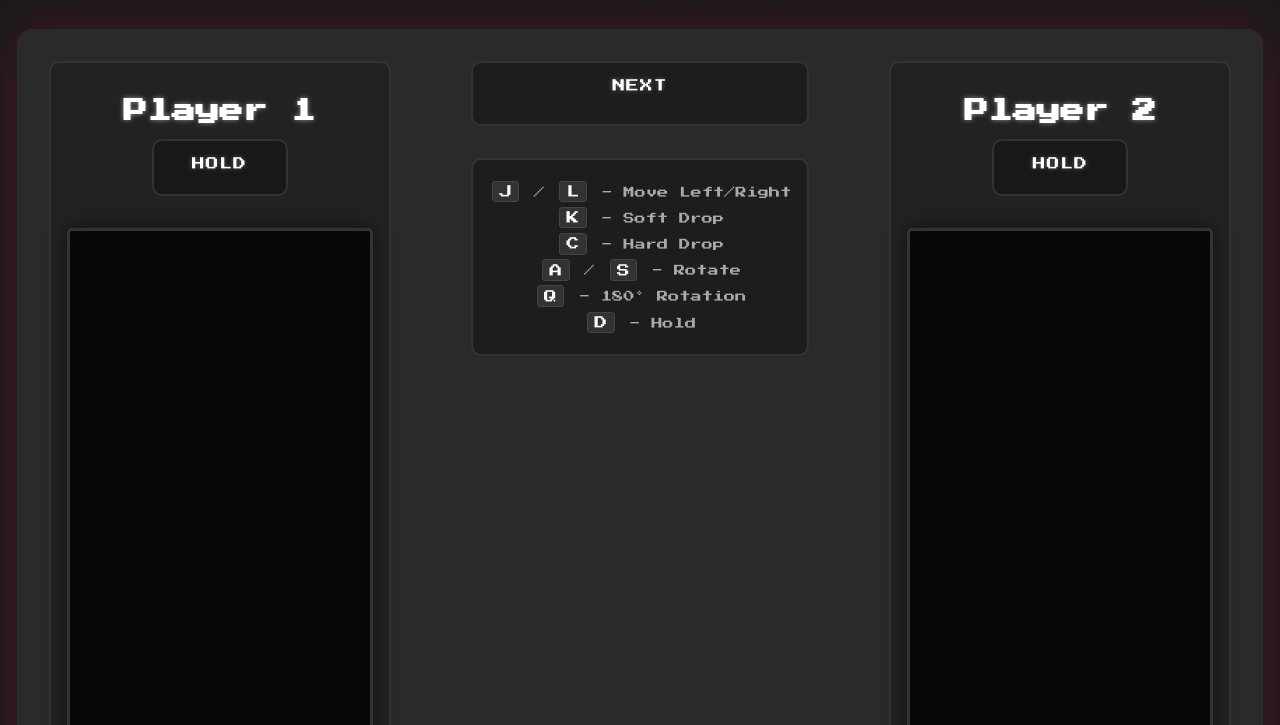
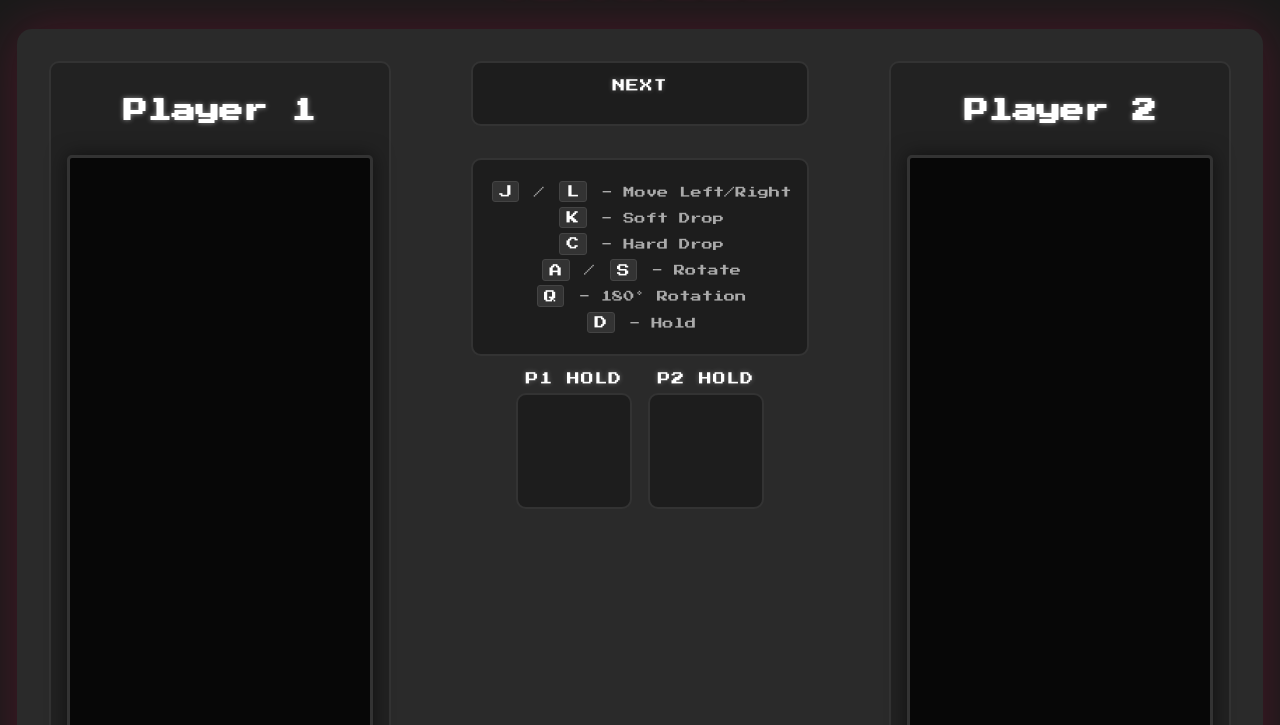
Before and after one commit to baldraven/tetrizz, a website with bundled scripts: page index.html in a window 1280 px wide. Shown: the part 75-800 px from the top of the page. Built offline with nearby package versions, Linux system fonts and the light colour scheme; files whose address does not match are found by name.

Commit message:
feat: changed layout of the holds so it's more compact

```diff
--- a/client/main.js
+++ b/client/main.js
@@ -42,8 +42,11 @@ class GameClient {
             canvas.width = 80;
             canvas.height = 80;
             canvas.classList.add('hold-piece');
-            holdSections[index].appendChild(canvas);
         });
+
+        // Append to correct sections
+        document.querySelector('.player1-hold').appendChild(this.holdCanvas);
+        document.querySelector('.player2-hold').appendChild(this.opponentHoldCanvas);
 
         this.holdCtx = this.holdCanvas.getContext('2d');
         this.opponentHoldCtx = this.opponentHoldCanvas.getContext('2d');
--- a/index.html
+++ b/index.html
@@ -10,9 +10,6 @@
     <div class="game-container">
         <div class="player-section">
             <h2>Player 1</h2>
-            <div class="hold-section">
-                <div class="hold-label">Hold</div>
-            </div>
             <canvas id="player1" width="300" height="600"></canvas>
             <div class="score">Score: <span id="score1">0</span></div>
         </div>
@@ -30,12 +27,19 @@
                     <li><span class="key">D</span> - Hold</li>
                 </ul>
             </div>
+            <div class="hold-container">
+                <div class="hold-wrapper">
+                    <div class="hold-label">P1 Hold</div>
+                    <div class="hold-section player1-hold"></div>
+                </div>
+                <div class="hold-wrapper">
+                    <div class="hold-label">P2 Hold</div>
+                    <div class="hold-section player2-hold"></div>
+                </div>
+            </div>
         </div>
         <div class="player-section">
             <h2>Player 2</h2>
-            <div class="hold-section">
-                <div class="hold-label">Hold</div>
-            </div>
             <canvas id="player2" width="300" height="600"></canvas>
             <div class="score">Score: <span id="score2">0</span></div>
         </div>
--- a/style.css
+++ b/style.css
@@ -139,6 +139,20 @@ canvas.preview-queue {
     flex-direction: column;
     gap: 1rem;
     margin: 0 2rem;
+    height: 100%;
+    justify-content: space-between;
+}
+
+.hold-container {
+    display: flex;
+    gap: 1rem;
+    justify-content: center;
+    margin-top: auto;
+    padding-bottom: 1rem;
+}
+
+.hold-wrapper {
+    text-align: center;
 }
 
 .hold-section {
@@ -147,9 +161,8 @@ canvas.preview-queue {
     padding: 1rem;
     border-radius: 10px;
     border: 2px solid #333;
-    margin-bottom: 1rem;
-    width: 100px;
-    align-self: center;
+    width: 80px;
+    height: 80px;
 }
 
 .hold-label {
```
